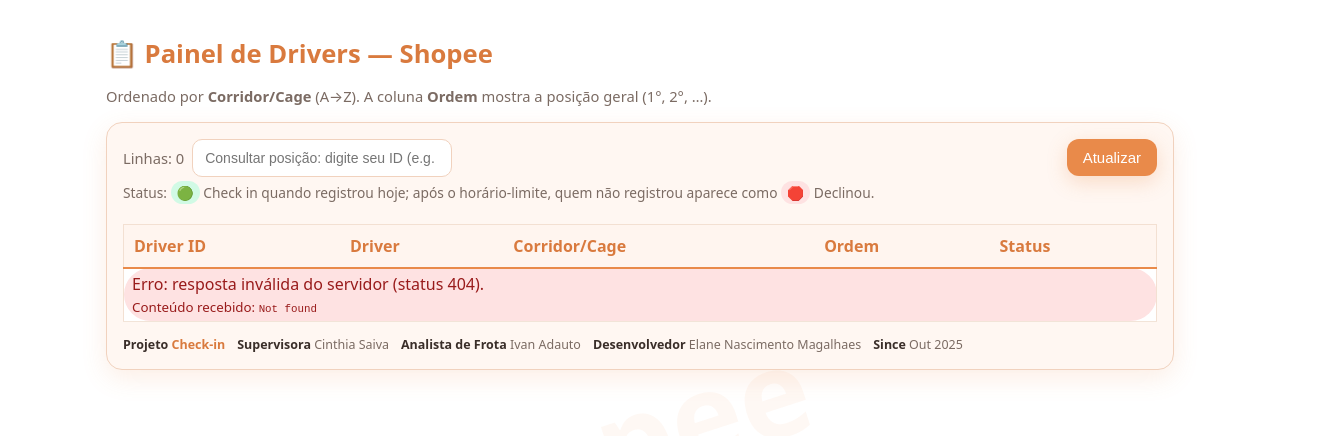
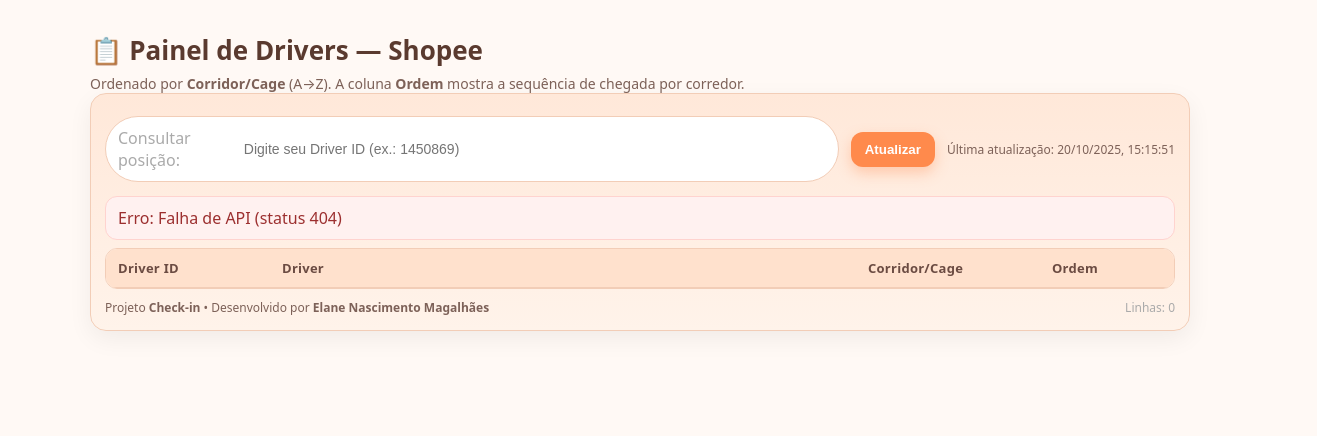
Before and after one commit to elanemagalhaes-cell/Check-in, a website: page painel.html in a window 1280 px wide. Shown: the whole page, 1317 px wide, since content can reach past the window. Drawn offline with Linux system fonts and the light colour scheme; no server answers.

Commit message:
Update painel.html

```diff
--- a/painel.html
+++ b/painel.html
@@ -1,252 +1,230 @@
-<!DOCTYPE html>
+<!doctype html>
 <html lang="pt-BR">
 <head>
-<meta charset="UTF-8"/>
-<meta name="viewport" content="width=device-width, initial-scale=1.0"/>
+  <meta charset="utf-8" />
+  <meta name="viewport" content="width=device-width, initial-scale=1" />
   <title>Painel de Drivers — Shopee</title>
   <style>
     :root{
-    --bg:#ffffff;
-    --card:#fff7f2;
-    --text:#3a2e29;
-    --border:#f1d2be;
-    --muted:#7b6b63;
-    --orange:#e98a4a;
-    --orange-dark:#d97a3e;
+      --bg:#fff9f5;
+      --card:#ffe8d9;
+      --card-2:#fff3ea;
+      --text:#5a3a2f;
+      --text-soft:#7d6158;
+      --border:#f2cdb7;
+      --accent:#ff8a4c;
+      --accent-2:#fbd2bd;
+      --success:#e7f7ed;
+      --success-b:#2f7a43;
+      --muted:#aaa;
+      --check:#f7fff6;
     }
-  *{box-sizing:border-box}
+    html,body{height:100%}
     body{
       margin:0;
-    font-family:"Poppins",system-ui,-apple-system,Segoe UI,Roboto,Arial,sans-serif;
-    background:var(--bg); color:var(--text); min-height:100vh; position:relative; overflow-x:hidden;
+      font-family: ui-sans-serif, system-ui, -apple-system, Segoe UI, Roboto, Helvetica, Arial, "Apple Color Emoji","Segoe UI Emoji";
+      background:var(--bg);
+      color:var(--text);
     }
-  /* Marca d’água Shopee */
-  body::before{
-    content:"Shopee";
-    position:absolute; inset:0; display:block; text-align:center; top:45vh;
-    font-size:120px; font-weight:800; color:rgba(233,138,74,0.06);
-    transform:rotate(-18deg); pointer-events:none; user-select:none;
+    .wrap{max-width:1100px;margin:32px auto;padding:0 16px}
+    .header h1{margin:0 0 6px;font-size:26px}
+    .sub{color:var(--text-soft);font-size:14px}
+    .card{
+      background:linear-gradient(180deg,var(--card) 0,var(--card-2) 100%);
+      border:1px solid var(--border);
+      border-radius:16px;
+      box-shadow:0 8px 24px rgba(0,0,0,.06);
+      padding:14px;
     }
-  .wrap{max-width:1100px;margin:0 auto;padding:36px 16px;position:relative;z-index:1}
-  h1{margin:0 0 8px;color:var(--orange-dark);font-size:1.6rem}
-  .small{color:var(--muted);font-size:.92rem}
-  .card{
-    background:var(--card); border:1px solid var(--border); border-radius:16px;
-    padding:16px; margin-top:16px; box-shadow:0 8px 26px rgba(233,138,74,0.14);
+    .toolbar{
+      display:flex;gap:12px;align-items:center;flex-wrap:wrap;margin:8px 0 14px;
     }
-  .row{display:flex;gap:10px;align-items:center;justify-content:space-between;flex-wrap:wrap}
+    .pill{
+      background:#fff; border:1px solid var(--border); border-radius:999px;
+      padding:10px 12px; display:flex; gap:10px; align-items:center; flex:1 1 340px;
+    }
+    .pill input{
+      width:100%; border:none; outline:none; font-size:14px; background:transparent; color:var(--text);
+    }
     .btn{
-    background:var(--orange); color:#fff; border:none; border-radius:12px;
-    padding:10px 16px; font-size:15px; cursor:pointer; box-shadow:0 6px 20px rgba(233,138,74,0.26);
-    transition:.2s;
+      background:var(--accent); color:white; border:none; border-radius:12px;
+      padding:10px 14px; font-weight:600; cursor:pointer; box-shadow:0 6px 14px rgba(255,138,76,.35);
     }
-  .btn:hover{ background:var(--orange-dark) }
-  .btn:active{ transform:translateY(1px) }
-  .search{
-    display:flex; gap:8px; align-items:center; flex-wrap:wrap;
+    .btn:disabled{opacity:.6; cursor:not-allowed}
+    .meta{margin-left:auto;color:var(--text-soft);font-size:12px}
+    .err{
+      margin:8px 0; padding:10px 12px; border-radius:12px;
+      background:#fff1f0; color:#9c2f2f; border:1px solid #ffd3cf; display:none;
     }
-  input[type="text"]{
-    border:1px solid var(--border); border-radius:10px; padding:10px 12px;
-    background:#fff; color:#2c2c2c; min-width:260px; font-size:14px;
+    .table-wrap{overflow:auto; border-radius:12px; border:1px solid var(--border); background:#fff}
+    table{width:100%; border-collapse:separate; border-spacing:0}
+    thead th{
+      text-align:left; font-size:13px; color:#6b4b42; letter-spacing:.02em;
+      background:#ffe1cd; position:sticky; top:0; z-index:1; padding:10px 12px;
+      border-bottom:1px solid var(--border);
     }
-  table{width:100%;border-collapse:collapse;margin-top:12px;background:#fff;border:1px solid #f3e0d2}
-  thead th{
-    position:sticky;top:0;background:#fff5ef;color:var(--orange-dark);
-    padding:10px;border-bottom:2px solid var(--orange);text-align:left
+    tbody td{padding:10px 12px; border-bottom:1px solid #f5e3d9; font-size:14px}
+    tbody tr:nth-child(even){background:#fffdfa}
+    .hit{background:var(--check)}
+    .badge{
+      display:inline-block; min-width:28px; text-align:center; font-weight:700;
+      background:var(--accent-2); color:#7a4a38; border:1px solid var(--border);
+      border-radius:999px; padding:2px 8px; font-size:13px;
     }
-  tbody td{padding:10px;border-bottom:1px solid #f2e4d8}
-  tbody tr:nth-child(even){background:#fffaf7}
-  .mono{font-family:ui-monospace,Consolas,Menlo,monospace}
-  .status{font-weight:600}
-  .ok{background:#d1fae5;color:#065f46;padding:4px 8px;border-radius:999px}
-  .decl{background:#fee2e2;color:#991b1b;padding:4px 8px;border-radius:999px}
-  .dash{color:#999}
-  .note{font-size:.86rem; color:var(--muted); margin-top:6px}
-  /* Créditos/rodapé minimalistas */
-  .credits{
-    margin-top:14px; font-size:.78rem; color:var(--muted);
-    display:flex; gap:12px; flex-wrap:wrap
+    .muted{color:var(--muted)}
+    .highlight{outline:2px solid #ffb089; transition:outline-color .6s}
+    .footer{
+      display:flex; justify-content:space-between; align-items:center; color:var(--text-soft);
+      font-size:12px; margin-top:10px; gap:12px; flex-wrap:wrap;
     }
-  .credits b{color:var(--text)}
-  mark{background:transparent;color:var(--orange-dark);font-weight:600}
+    @media (max-width:680px){
+      .pill{flex:1 1 100%}
+      .meta{width:100%; margin-left:0}
+    }
   </style>
 </head>
 <body>
   <div class="wrap">
+    <div class="header">
       <h1>📋 Painel de Drivers — Shopee</h1>
-    <p class="small">
-      Ordenado por <strong>Corridor/Cage</strong> (A→Z). A coluna <strong>Ordem</strong> mostra a posição geral (1°, 2°, …).
-    </p>
+      <div class="sub">Ordenado por <strong>Corridor/Cage</strong> (A→Z). A coluna <strong>Ordem</strong> mostra a sequência de chegada por corredor.</div>
+    </div>
 
     <div class="card">
-      <div class="row">
-        <div class="search">
-          <span class="small">Linhas: <span id="rowCount">0</span></span>
-          <input id="q" type="text" placeholder="Consultar posição: digite seu ID (e.g. 1450869)"/>
-        </div>
-        <button id="btnReload" class="btn">Atualizar</button>
+      <div class="toolbar">
+        <label class="pill" title="Consultar posição: digite seu ID (somente números)">
+          <span class="muted">Consultar posição:</span>
+          <input id="q" inputmode="numeric" pattern="[0-9]*" placeholder="Digite seu Driver ID (ex.: 1450869)" />
+        </label>
+
+        <button id="btnAtualizar" class="btn">Atualizar</button>
+
+        <div id="last" class="meta">—</div>
       </div>
 
-      <div class="note">
-        Status: <span class="ok" style="padding:2px 6px">🟢</span> Check in quando registrou hoje;
-        após o horário-limite, quem não registrou aparece como
-        <span class="decl" style="padding:2px 6px">🛑</span> Declinou.
-      </div>
+      <div id="err" class="err"></div>
 
-      <div style="overflow:auto;max-height:72vh;margin-top:10px">
-        <table id="tbl">
+      <div class="table-wrap">
+        <table>
           <thead>
             <tr>
-              <th>Driver ID</th>
+              <th style="width:140px">Driver ID</th>
               <th>Driver</th>
-              <th>Corridor/Cage</th>
-              <th>Ordem</th>
-              <th>Status</th>
+              <th style="width:160px">Corridor/Cage</th>
+              <th style="width:110px">Ordem</th>
             </tr>
           </thead>
-          <tbody></tbody>
+          <tbody id="tb">
+            <!-- linhas renderizadas via JS -->
+          </tbody>
         </table>
       </div>
 
-      <div class="credits">
-        <span><b>Projeto</b> <mark>Check-in</mark></span>
-        <span><b>Supervisora</b> Cinthia Saiva</span>
-        <span><b>Analista de Frota</b> Ivan Adauto</span>
-        <span><b>Desenvolvedor</b> Elane Nascimento Magalhaes</span>
-        <span><b>Since</b> Out 2025</span>
+      <div class="footer">
+        <div>Projeto <strong>Check-in</strong> • Desenvolvido por <strong>Elane Nascimento Magalhães</strong></div>
+        <div id="count" class="muted">—</div>
       </div>
     </div>
   </div>
 
   <script>
-/* =======================
-   CONFIG
-======================= */
-const API_URL = '/api/drivers-with-check'; // deve responder JSON { ok, data:[{id,name,corridor,inRef}], decline:{h,m} }
-let FULL_DATA = [];
-let DECLINE_CLOCK = { h:14, m:30 };
+    const $ = (s)=>document.querySelector(s);
+    const tb = $('#tb');
+    const errBox = $('#err');
+    const last = $('#last');
+    const count = $('#count');
+    const q = $('#q');
+    const btn = $('#btnAtualizar');
 
-/* =======================
-   HELPERS
-======================= */
-function isAtOrAfterDecline(d = new Date(), thr = {h:14, m:30}){
-  const nowM = d.getHours()*60 + d.getMinutes();
-  return nowM >= (thr.h*60 + thr.m);
+    function fmtNow(){
+      const d = new Date();
+      return d.toLocaleString('pt-BR', {hour12:false});
+    }
+    function showErr(msg){
+      errBox.textContent = 'Erro: ' + msg;
+      errBox.style.display = 'block';
+    }
+    function clearErr(){ errBox.style.display = 'none'; errBox.textContent=''; }
+
+    function render(rows){
+      tb.innerHTML = '';
+      let total = 0, comCheck = 0;
+      for(const r of rows){
+        total++;
+        if(r.hasCheck) comCheck++;
+
+        const tr = document.createElement('tr');
+        if(r.hasCheck) tr.classList.add('hit');
+
+        const tdId = document.createElement('td');
+        const tdNm = document.createElement('td');
+        const tdCo = document.createElement('td');
+        const tdOr = document.createElement('td');
+
+        tdId.textContent = r.id || '';
+        tdNm.textContent = r.name || '';
+        tdCo.textContent = r.corridor || '';
+        tdOr.innerHTML = r.ordem != null ? `<span class="badge">${r.ordem}</span>` : '—';
+
+        tr.dataset.driverId = (r.id || '').replace(/\D+/g,'');
+        tr.appendChild(tdId); tr.appendChild(tdNm); tr.appendChild(tdCo); tr.appendChild(tdOr);
+        tb.appendChild(tr);
+      }
+      count.textContent = `Linhas: ${total}` + (total ? ` • Com check-in: ${comCheck}` : '');
+      last.textContent = 'Última atualização: ' + fmtNow();
     }
 
-function render(rows){
-  const tbody = document.querySelector('#tbl tbody');
-  const counter = document.getElementById('rowCount');
-  const showDeclined = isAtOrAfterDecline(new Date(), DECLINE_CLOCK);
-  tbody.innerHTML = '';
-
-  // ordena por corredor e nome (painel estático)
-  rows.sort((a,b)=>{
-    return (a.corridor||'').localeCompare(b.corridor||'','pt-BR') ||
-           (a.name||'').localeCompare(b.name||'','pt-BR');
-  });
-
-  const frag = document.createDocumentFragment();
-  rows.forEach((item, idx)=>{
-    const tr = document.createElement('tr');
-
-    const tdId  = document.createElement('td'); tdId.textContent  = item.id; tdId.className='mono';
-    const tdNm  = document.createElement('td'); tdNm.textContent  = item.name;
-    const tdCor = document.createElement('td'); tdCor.textContent = item.corridor || '';
-    const tdOrd = document.createElement('td'); tdOrd.textContent = `${idx+1}°`;
-
-    const tdSt  = document.createElement('td'); tdSt.className='status';
-    if(item.inRef) tdSt.innerHTML = '<span class="ok">🟢 Check in</span>';
-    else if(showDeclined) tdSt.innerHTML = '<span class="decl">🛑 Declinou</span>';
-    else tdSt.innerHTML = '<span class="dash">—</span>';
-
-    tr.append(tdId, tdNm, tdCor, tdOrd, tdSt);
-    frag.appendChild(tr);
-  });
-
-  tbody.appendChild(frag);
-  counter.textContent = String(rows.length);
-}
-
-/* =======================
-   LOADING (resiliente)
-======================= */
-async function load(){
-  const tbody = document.querySelector('#tbl tbody');
-  tbody.innerHTML = '<tr><td colspan="5">Carregando…</td></tr>';
-
+    async function carregar(){
+      clearErr();
+      btn.disabled = true;
       try{
-    const res = await fetch(API_URL, { cache: 'no-store' });
-    const status = res.status;
-    const ctype = (res.headers.get('content-type') || '').toLowerCase();
-
-    // Lê o corpo como texto SEMPRE
-    const raw = await res.text();
-
-    // Tenta converter em JSON com regras flexíveis
-    let payload;
-    try{
-      if (ctype.includes('application/json') || raw.trim().startsWith('{') || raw.trim().startsWith('[')) {
-        payload = JSON.parse(raw);
-      } else {
-        throw new Error('Resposta não-JSON');
-      }
-    } catch (parseErr){
-      // Mostra erro legível no grid
-      const snippet = raw.slice(0, 240).replace(/\s+/g,' ').trim();
-      tbody.innerHTML =
-        `<tr><td colspan="5" class="decl">Erro: resposta inválida do servidor (status ${status}).<br>`+
-        `<small>Conteúdo recebido: <code>${escapeHtml(snippet) || '(vazio)'}</code></small></td></tr>`;
+        const res = await fetch('/api/drivers-with-check?debug=1',{cache:'no-store'});
+        if(!res.ok){
+          showErr(`Falha de API (status ${res.status})`);
+          render([]);
           return;
         }
-
-    // Valida JSON esperado
-    const { ok, data = [], decline = {h:14, m:30}, msg } = payload;
-    if (!ok) {
-      throw new Error(msg || `Falha de API (status ${status})`);
+        const j = await res.json();
+        if(!j.ok){
+          showErr(j.error || 'Resposta inválida da API');
+          render([]);
+          return;
         }
-
-    FULL_DATA = data.slice();
-    DECLINE_CLOCK = decline || DECLINE_CLOCK;
-    render(FULL_DATA);
-
+        if(!Array.isArray(j.data)){
+          showErr('Formato inesperado da API');
+          render([]);
+          return;
+        }
+        render(j.data);
       }catch(e){
-    tbody.innerHTML = `<tr><td colspan="5" class="decl">Erro: ${escapeHtml(e.message)}</td></tr>`;
+        showErr(String(e?.message || e));
+        render([]);
+      }finally{
+        btn.disabled = false;
       }
     }
 
-function escapeHtml(s=''){
-  return s.replace(/[&<>"'`]/g, c => (
-    { '&':'&amp;', '<':'&lt;', '>':'&gt;', '"':'&quot;', "'":'&#39;', '`':'&#96;' }[c]
-  ));
+    // Busca por Driver ID e destaca
+    function buscarPorId(id){
+      id = String(id||'').replace(/\D+/g,'');
+      if(!id){ return; }
+      const row = tb.querySelector(`tr[data-driver-id="${id}"]`);
+      if(!row){ return; }
+      row.classList.add('highlight');
+      row.scrollIntoView({behavior:'smooth', block:'center'});
+      setTimeout(()=>row.classList.remove('highlight'), 1200);
     }
 
-/* =======================
-   BUSCA por ID/NOME/CORRIDOR
-======================= */
-const $q = document.getElementById('q');
-let tId;
-$q?.addEventListener('input', (ev)=>{
-  const v = (ev.target.value || '').trim().toLowerCase();
-
-  // debounce leve para experiência suave
-  clearTimeout(tId);
-  tId = setTimeout(()=>{
-    if(!v){
-      render(FULL_DATA);
-      return;
+    // Eventos
+    btn.addEventListener('click', carregar);
+    q.addEventListener('keydown', (ev)=>{
+      if(ev.key === 'Enter'){
+        buscarPorId(q.value);
       }
-    const filtered = FULL_DATA.filter(item =>
-      String(item.id||'').toLowerCase().includes(v) ||
-      String(item.name||'').toLowerCase().includes(v) ||
-      String(item.corridor||'').toLowerCase().includes(v)
-    );
-    render(filtered);
-  }, 120);
     });
 
-document.getElementById('btnReload')?.addEventListener('click', load);
-load();
+    // Inicial
+    carregar();
   </script>
 </body>
 </html>
```
Lines whose indentation alone changed are shown as unchanged.
